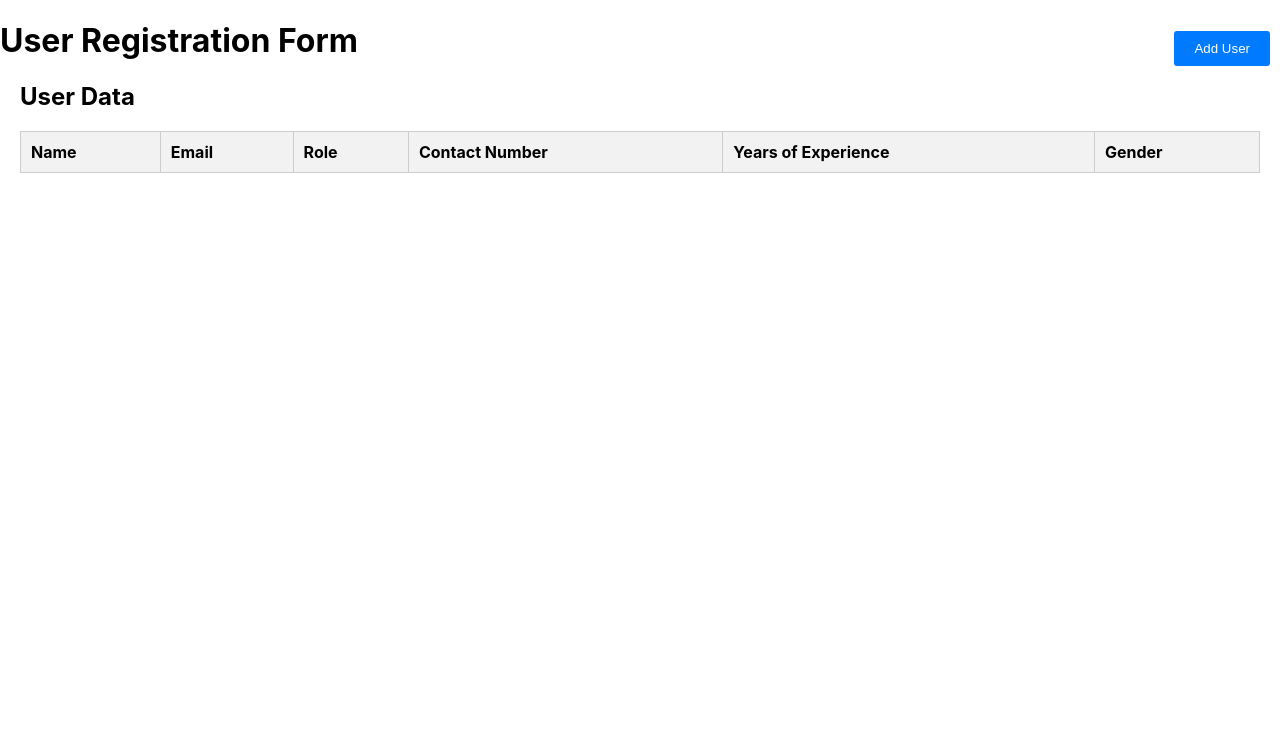
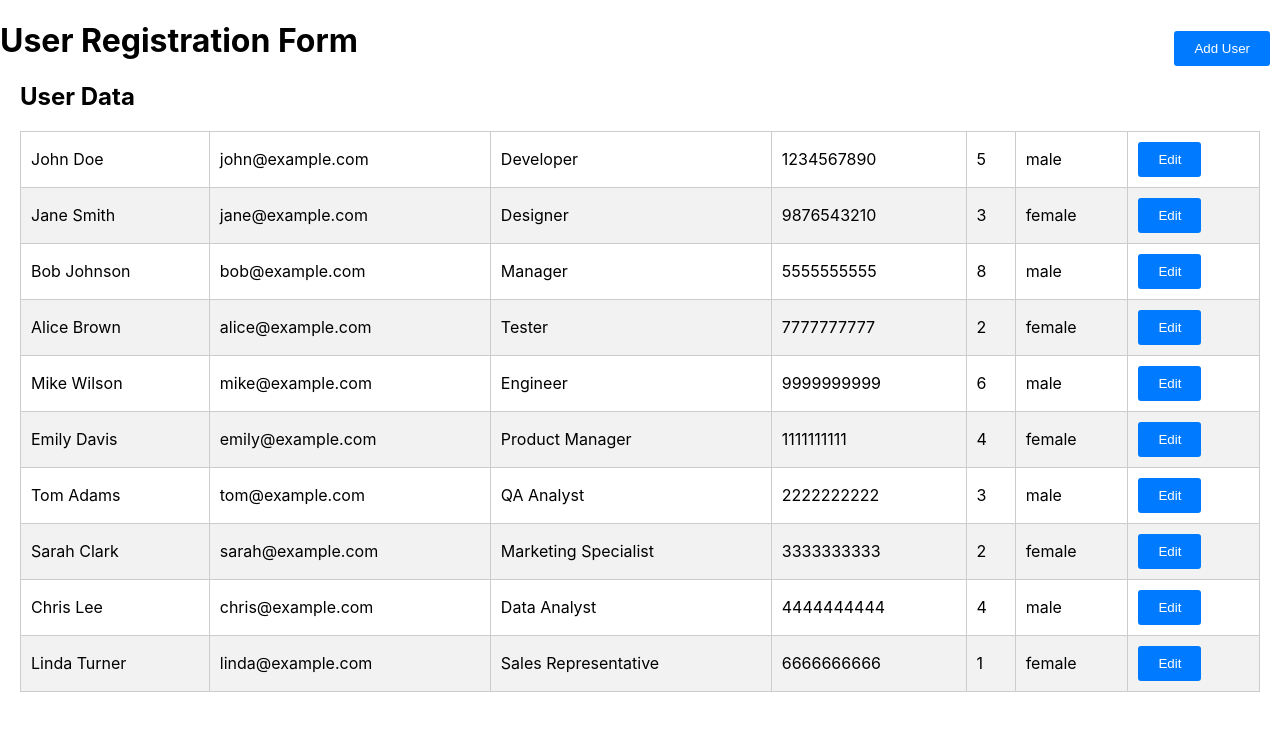
Before and after one commit to Asmirkhan007/Task-Tracking-System, a React (Create React App) app: page /users in a window 1280 px wide. Shown: the top 730 px of the page. Built offline with nearby package versions, Linux system fonts and the light colour scheme.

Commit message:
the edit functionality is working and it also redirects after submission

```diff
--- a/src/App.js
+++ b/src/App.js
@@ -10,6 +10,7 @@ export default function App() {
       <Route path="/" element={<Home />} />
       <Route path="/users" element={<Users />} />
       <Route path="/adduser" element={<UserForm />} />
+      <Route path="/edituser/:id" element={<UserForm />} />
     </Routes>
   );
 }
--- a/src/components/user-component/UserForm.js
+++ b/src/components/user-component/UserForm.js
@@ -1,8 +1,11 @@
-import React from "react";
+import React, { useState, useEffect } from "react";
 import { useForm } from "react-hook-form";
 import "./UserForm.css";
+import { Link, useParams, useNavigate } from "react-router-dom";
 
 export default function UserForm() {
+  const { id } = useParams();
+     const navigate = useNavigate();
   const {
     register,
     handleSubmit,
@@ -10,20 +13,32 @@ export default function UserForm() {
     reset,
   } = useForm();
 
+  useEffect(() => {
+    if (id) {
+      const item = localStorage.getItem("userData");
+      if (item) {
+        const userData = JSON.parse(item);
+        const userToEdit = userData[id];
+        if (userToEdit) {
+          reset(userToEdit);
+        }
+      }
+    }
+  }, [id, reset]);
+
   const onSubmit = (data) => {
-     // Retrieve the existing user data from local storage
-     const existingUserData =
-       JSON.parse(localStorage.getItem("userData")) || [];
-
-     // Add the new user data to the existing data
+    const existingUserData = JSON.parse(localStorage.getItem("userData")) || [];
+    if (id) {
+      const updatedUserData = existingUserData.map((user, index) =>
+        index === parseInt(id) ? data : user
+      );
+      localStorage.setItem("userData", JSON.stringify(updatedUserData));
+    } else {
       const updatedUserData = [...existingUserData, data];
-     console.log(updatedUserData);
-
-     // Store the updated data in local storage
       localStorage.setItem("userData", JSON.stringify(updatedUserData));
-
-     // Clear the form after successful submission
+    }
     reset();
+     navigate("/users");
   };
   const displayError = (fieldName) => {
     return errors[fieldName] ? (
@@ -124,7 +139,12 @@ export default function UserForm() {
             {displayError("gender")}
           </div>
           <div className="form-element">
-            <button type="submit">Submit</button>
+            <button type="submit">{id ? "Save" : "Submit"}</button>
+            {id && (
+              <Link to="/users">
+                <button>Cancel</button>
+              </Link>
+            )}
           </div>
         </form>
       </div>
--- a/src/components/user-component/UserTable.js
+++ b/src/components/user-component/UserTable.js
@@ -1,4 +1,5 @@
 import React from "react";
+import { Link } from "react-router-dom"; // Import Link from React Router
 import "./UserTable.css";
 
 export default function UserTable({ users }) {
@@ -6,16 +7,7 @@ export default function UserTable({ users }) {
     <div className="table-container">
       <h2>User Data</h2>
       <table>
-        <thead>
-          <tr>
-            <th>Name</th>
-            <th>Email</th>
-            <th>Role</th>
-            <th>Contact Number</th>
-            <th>Years of Experience</th>
-            <th>Gender</th>
-          </tr>
-        </thead>
+        {/* ...Table header */}
         <tbody>
           {users.map((user, index) => (
             <tr key={index}>
@@ -25,6 +17,13 @@ export default function UserTable({ users }) {
               <td>{user.number}</td>
               <td>{user.experience}</td>
               <td>{user.gender}</td>
+              <td>
+                <Link to={`/edituser/${index}`}>
+                  {" "}
+                  {/* Include the user's ID in the URL */}
+                  <button>Edit</button>
+                </Link>
+              </td>
             </tr>
           ))}
         </tbody>
--- a/src/components/user-component/Users.js
+++ b/src/components/user-component/Users.js
@@ -2,26 +2,30 @@ import React, { useState, useEffect } from "react";
 import { Link } from "react-router-dom";
 import UserTable from "./UserTable";
 import "./Users.css";
-// import UserForm from "./UserForm";
-// import userArray from "./userArray"; // Import userArray
+import UserForm from "./UserForm";
+import userArray from "./userArray";
 
 export default function Users() {
-  const [users, setUsers] = useState([]); // Initialize the user list with an empty array
-
-  // Function to add a new user to the list and local storage
-  // const addUser = (user) => {
-  //   const updatedUsers = [...users, user];
-  //   setUsers(updatedUsers);
-  //   localStorage.setItem("userData", JSON.stringify(updatedUsers));
-  // };
+  const [users, setUsers] = useState([]);
 
   useEffect(() => {
-    // Retrieve user list from local storage on component mount
-    const userList = JSON.parse(localStorage.getItem("userData"));
-    if (userList) {
-      setUsers(userList);
-    }
-  }, []); // The empty dependency array ensures this effect runs once on mount
+    const userList = JSON.parse(localStorage.getItem("userData")) || userArray; // Use the local storage data or the default array
+    setUsers(userList);
+  }, []);
+
+  const addUser = (user) => {
+    const updatedUsers = [...users, user];
+    setUsers(updatedUsers);
+    localStorage.setItem("userData", JSON.stringify(updatedUsers));
+  };
+
+  const editUser = (id, data) => {
+    const updatedUsers = users.map((user, index) =>
+      index === id ? data : user
+    );
+    setUsers(updatedUsers);
+    localStorage.setItem("userData", JSON.stringify(updatedUsers));
+  };
 
   return (
     <div className="App users-container">
@@ -29,8 +33,7 @@ export default function Users() {
       <Link to="/adduser">
         <button className="add-user-button">Add User</button>
       </Link>
-      {/* <UserForm addUser={addUser} /> */}
-      <UserTable users={users} />
+      <UserTable users={users} onEdit={editUser} />
     </div>
   );
 }
```
Lines whose indentation alone changed are shown as unchanged.
